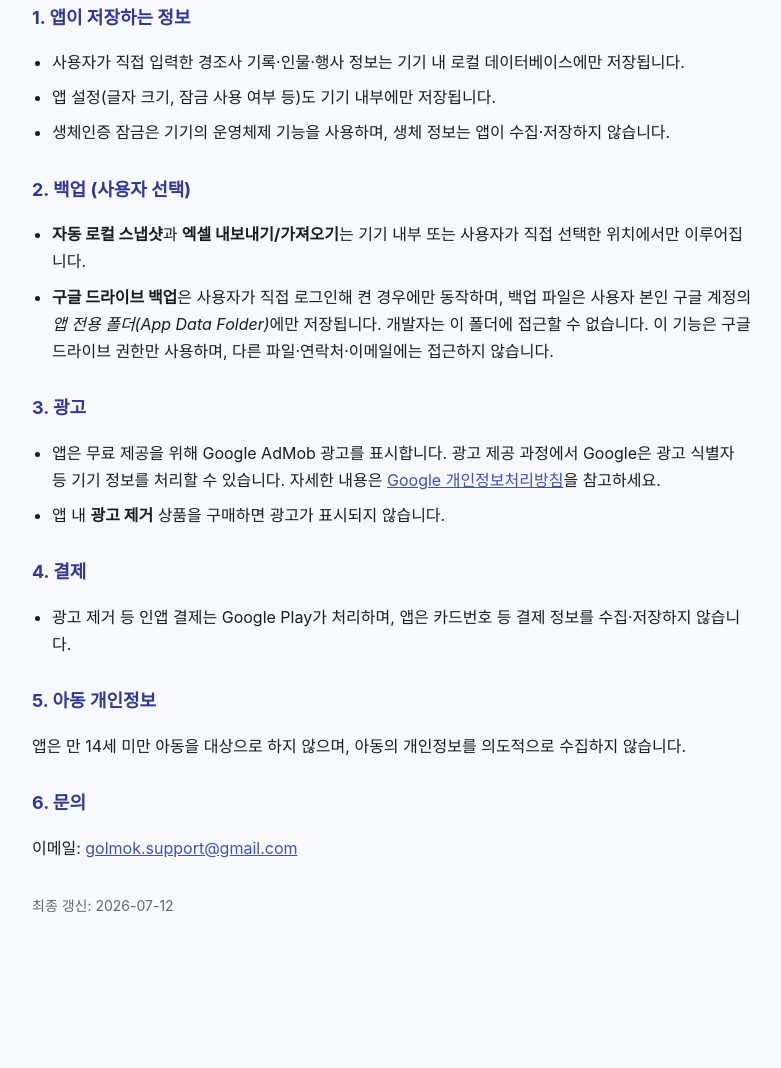
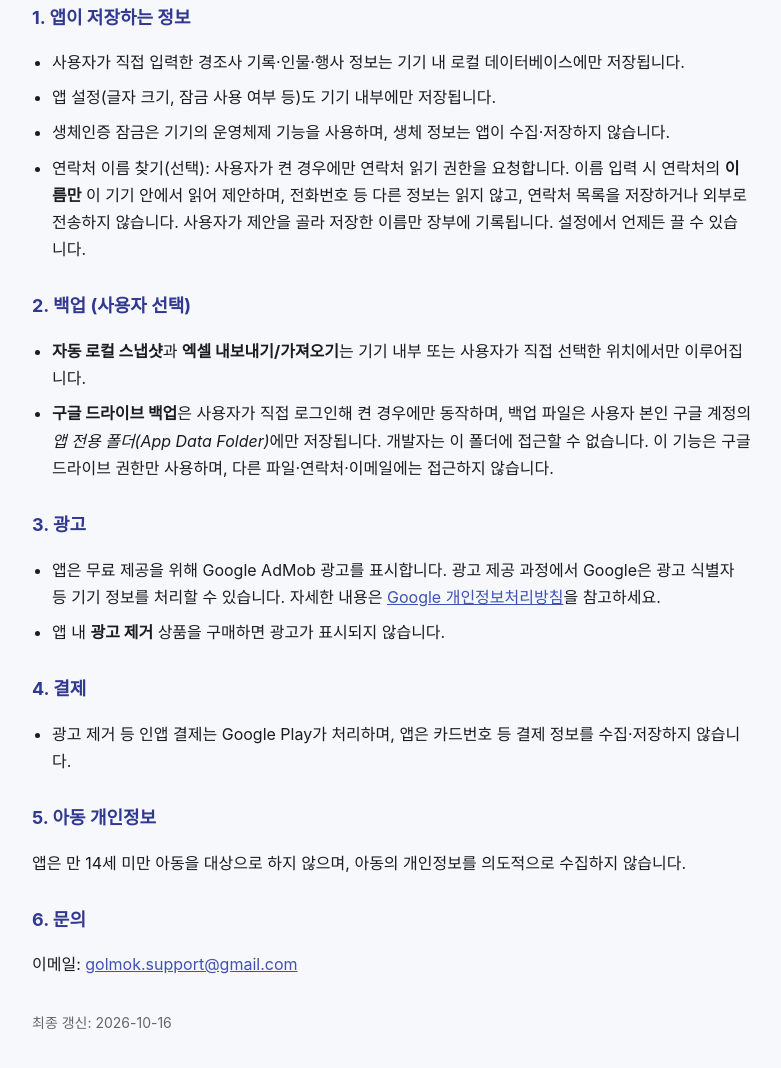
Before and after one commit to jy0714ryu/gyeongjosabu-privacy, a plain HTML site: page index.html in a window 1280 px wide. Shown: the part 204-1272 px from the top of the page, without its empty margins (248-1029 px from the left). Before the commit the page ends 1160 px from the top, so only its background shows below. Drawn offline with Linux system fonts and the light colour scheme.

Commit message:
개인정보처리방침: 연락처 이름 찾기(선택·이름만·기기 내 처리) 항목 추가 (v1.0.6)
Co-Authored-By: Claude Opus 5.5 <noreply@anthropic.com>

```diff
--- a/index.html
+++ b/index.html
@@ -28,6 +28,7 @@
     <li>사용자가 직접 입력한 경조사 기록·인물·행사 정보는 기기 내 로컬 데이터베이스에만 저장됩니다.</li>
     <li>앱 설정(글자 크기, 잠금 사용 여부 등)도 기기 내부에만 저장됩니다.</li>
     <li>생체인증 잠금은 기기의 운영체제 기능을 사용하며, 생체 정보는 앱이 수집·저장하지 않습니다.</li>
+    <li>연락처 이름 찾기(선택): 사용자가 켠 경우에만 연락처 읽기 권한을 요청합니다. 이름 입력 시 연락처의 <strong>이름만</strong> 이 기기 안에서 읽어 제안하며, 전화번호 등 다른 정보는 읽지 않고, 연락처 목록을 저장하거나 외부로 전송하지 않습니다. 사용자가 제안을 골라 저장한 이름만 장부에 기록됩니다. 설정에서 언제든 끌 수 있습니다.</li>
   </ul>
 
   <h2>2. 백업 (사용자 선택)</h2>
@@ -59,6 +60,6 @@
   <h2>6. 문의</h2>
   <p>이메일: <a href="mailto:golmok.support@gmail.com">golmok.support@gmail.com</a></p>
 
-  <p class="updated">최종 갱신: 2026-07-12</p>
+  <p class="updated">최종 갱신: 2026-10-16</p>
 </body>
 </html>
```
